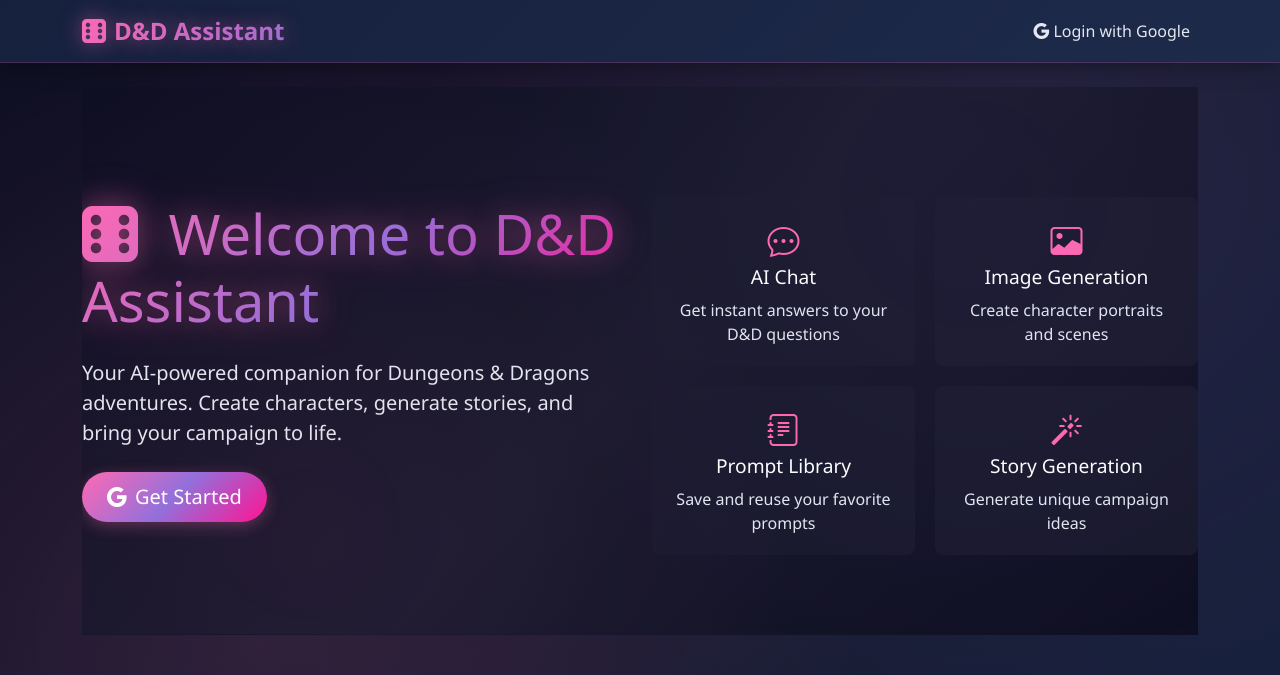
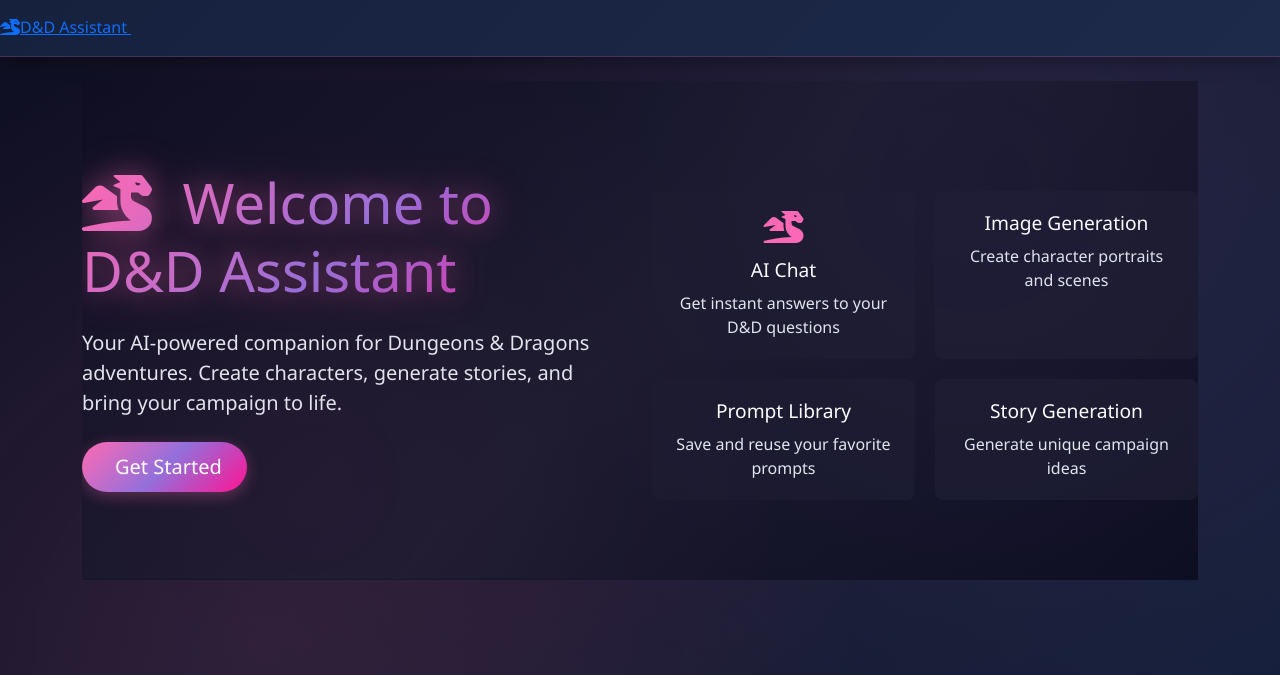
Before and after one commit to NobidoNs/JarvisDND, a Flask app: page / in a window 1280 px wide. Shown: the top 675 px of the page. Run offline with Flask 2, Linux system fonts and the light colour scheme; parts of the project's set-up code (start-up, migrations or seed data) failed here and were passed over; some libraries are stand-ins or nearby versions.

Commit message:
dragon icon

```diff
--- a/templates/base.html
+++ b/templates/base.html
@@ -5,15 +5,15 @@
     <meta name="viewport" content="width=device-width, initial-scale=1.0">
     <title>{% block title %}D&D Assistant{% endblock %}</title>
     <link href="https://cdn.jsdelivr.net/npm/bootstrap@5.1.3/dist/css/bootstrap.min.css" rel="stylesheet">
-    <link rel="stylesheet" href="https://cdn.jsdelivr.net/npm/bootstrap-icons@1.7.2/font/bootstrap-icons.css">
+    <link rel="stylesheet" href="https://cdnjs.cloudflare.com/ajax/libs/font-awesome/6.0.0/css/all.min.css">
     <link rel="stylesheet" href="{{ url_for('static', filename='css/style.css') }}">
     {% block extra_css %}{% endblock %}
 </head>
 <body>
-    <nav class="navbar navbar-expand-lg navbar-dark">
-        <div class="container">
-            <a class="navbar-brand" href="{{ url_for('index') }}">
-                <i class="bi bi-dice-6-fill me-2"></i>D&D Assistant
+     <nav class="navbar">
+        <div class="nav-container">
+            <a href="{{ url_for('index') }}" class="logo fantasy-title">
+                <i class="fas fa-dragon"></i>D&D Assistant
             </a>
             <button class="navbar-toggler" type="button" data-bs-toggle="collapse" data-bs-target="#navbarNav">
                 <span class="navbar-toggler-icon"></span>
--- a/templates/index.html
+++ b/templates/index.html
@@ -5,7 +5,7 @@
     <div class="row align-items-center">
         <div class="col-md-6">
             <h1 class="display-4 mb-4">
-                <i class="bi bi-dice-6-fill text-primary me-3"></i>
+                <i class="fas fa-dragon text-primary me-3"></i>
                 Welcome to D&D Assistant
             </h1>
             <p class="lead mb-4">
@@ -21,7 +21,7 @@
         <div class="col-md-6">
             <div class="features-grid">
                 <div class="feature-card">
-                    <i class="bi bi-chat-dots"></i>
+                    <i class="fas fa-dragon"></i>
                     <h3>AI Chat</h3>
                     <p>Get instant answers to your D&D questions</p>
                 </div>
@@ -45,3 +45,4 @@
     </div>
 </div>
 {% endblock %}
+<link rel="stylesheet" href="https://cdnjs.cloudflare.com/ajax/libs/font-awesome/6.0.0/css/all.min.css">
```
